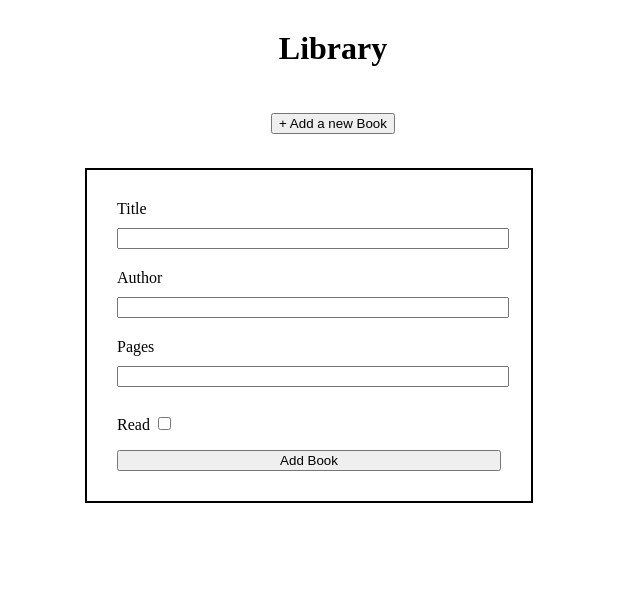
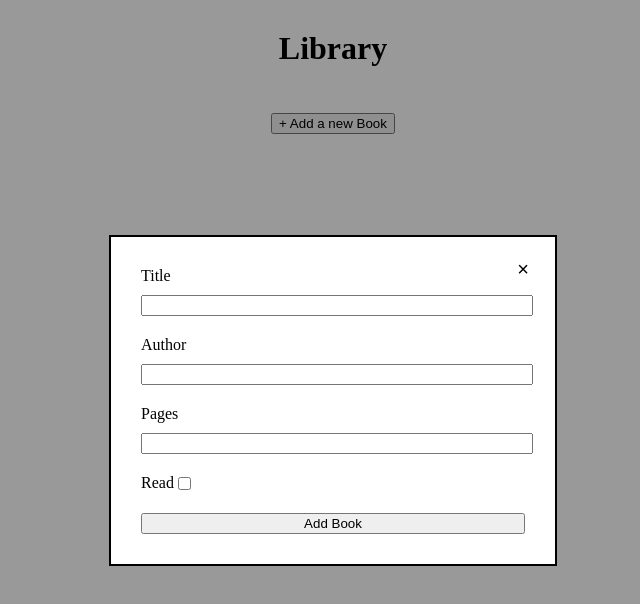
Before and after one commit to skim2264/Library, a plain HTML site: page index.html in a window 1280 px wide. Both pictures are taken after a click on the button "+ Add a new Book". Shown: the whole page, without its empty margins (307-947 px from the left). Drawn offline with Linux system fonts and the light colour scheme.

Commit message:
Added more css styling

```diff
--- a/index.html
+++ b/index.html
@@ -41,6 +41,7 @@
   <!--Input form for new Books-->
   <div class="book-form" id="bookForm">
     <form action="" class="form" method="POST">
+      <button class="closeButton" id="closeFormButton">&times;</button>
       <label for="inputBookTitle">Title</label>
       <input type="text" id="inputBookTitle" name="inputBookTitle" required minlength="1" maxlength="40"/>
 
@@ -50,12 +51,13 @@
       <label for="inputBookPages">Pages</label>
       <input type="number" id="inputBookPages" name="inputBookPages" required min="1"/>
 
-      <label for="inputBookRead">Read</label>
-      <input type="checkbox" id="inputBookRead" name="inputBookRead" value="Read"/>
+      <div class="readDiv">
+        <label for="inputBookRead">Read</label>
+        <input type="checkbox" id="inputBookRead" name="inputBookRead" value="Read"/>
+      </div>
 
       <button type="submit" id="createBook">Add Book</button>
     </form>
-
   </div>
 
 </body>
--- a/script.js
+++ b/script.js
@@ -39,9 +39,13 @@ function toggleRead(e) {
   }
 
 /* Make book form visible */
-function toggleNewBookForm() {
+function showNewBookForm() {
   document.getElementById("bookForm").style.display = "flex";
+}
 
+/* Make book form invisible */
+function hideNewBookForm() {
+  document.getElementById("bookForm").style.display = "none";
 }
 
 /* Retrieve data from new book form and create a new Book upon clicking add book button*/
@@ -72,7 +76,11 @@ Event Listeners
 
 /* Toggle book form visibility */
 const addBook = document.getElementById("addBook");
-addBook.addEventListener("click", toggleNewBookForm);
+addBook.addEventListener("click", showNewBookForm);
+
+/* Close book form on click of x button */
+const closeFormButton = document.getElementById("closeFormButton");
+closeFormButton.addEventListener("click", hideNewBookForm);
 
 /* Create new book card */
 const createBook = document.getElementById("bookForm");
--- a/styles.css
+++ b/styles.css
@@ -51,25 +51,62 @@
 }
 
 /* Formatting of book form */
+
 #bookForm {
   display: none;
+  position: fixed;
+  z-index: 1;
+  left: 0;
+  top: 0;
+  width: 100%;
+  height: 100%;
+  overflow: auto;
+  background-color: rgba(0,0,0,0.4);
+}
+
+.form {
+  display: flex;
   flex-direction: column;
   width: 30vw;
   margin: 30px 30vw auto 30vw;
   border: 2px solid black;
   padding: 30px;
+  background-color: white;
+  margin: auto;
+  position: relative;
 }
 
-#bookForm input {
+.form input[type="text"], .form input[type="number"] {
   width: 100%;
   margin-bottom: 20px;
   margin-top: 10px;
 }
 
-#bookForm input[type="checkbox"] {
+.form input[type="checkbox"] {
   width: auto;
 }
 
-#bookForm button {
+.form button {
   width: 100%;
 }
+
+.readDiv {
+  display: flex;
+  align-items: center;
+  margin-bottom: 20px;
+}
+
+button.closeButton {
+  position: absolute;
+  right: 20px;
+  top: 20px;
+  width: auto;
+  text-align: center;
+  background-color: inherit;
+  border: none;
+  font-size: 20px;
+}
+
+button.closeButton:hover {
+  cursor: grab;
+}
```
